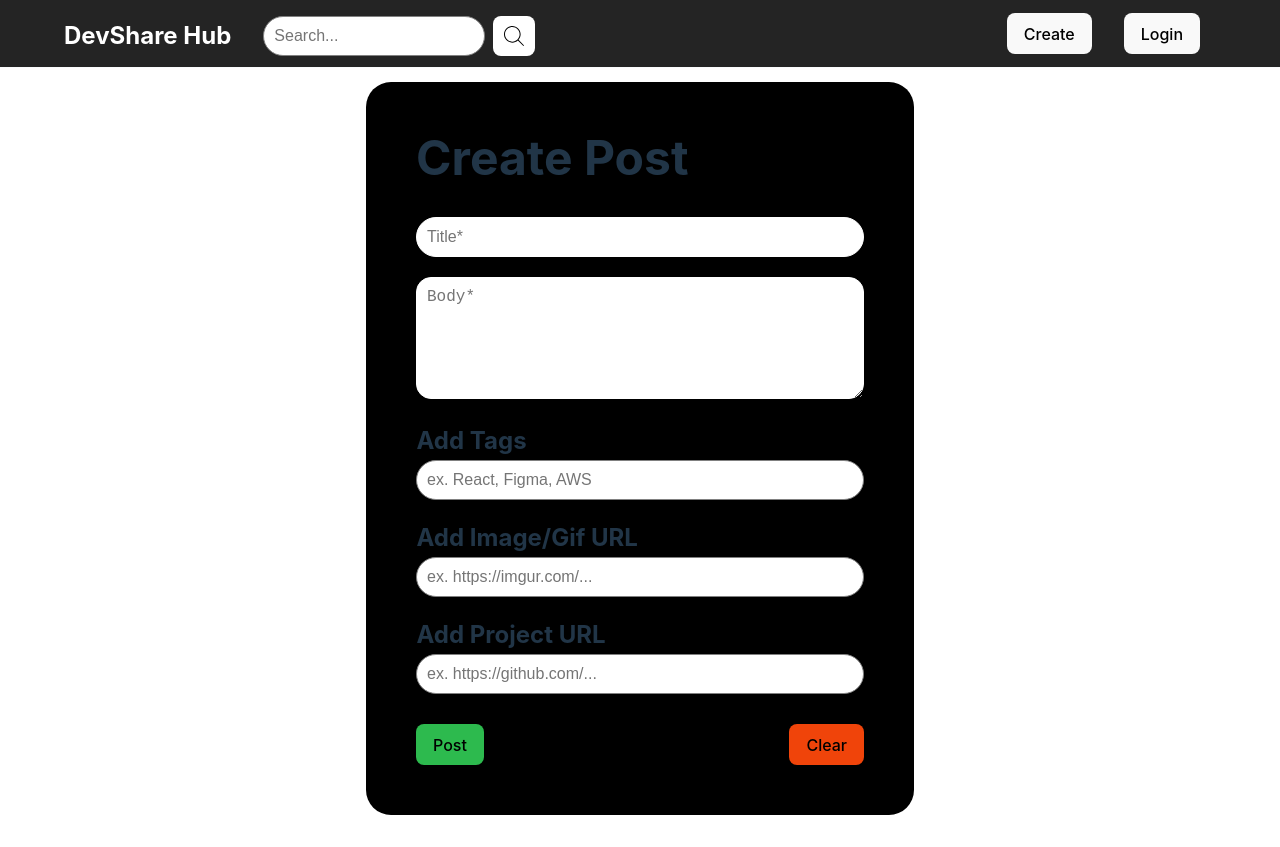
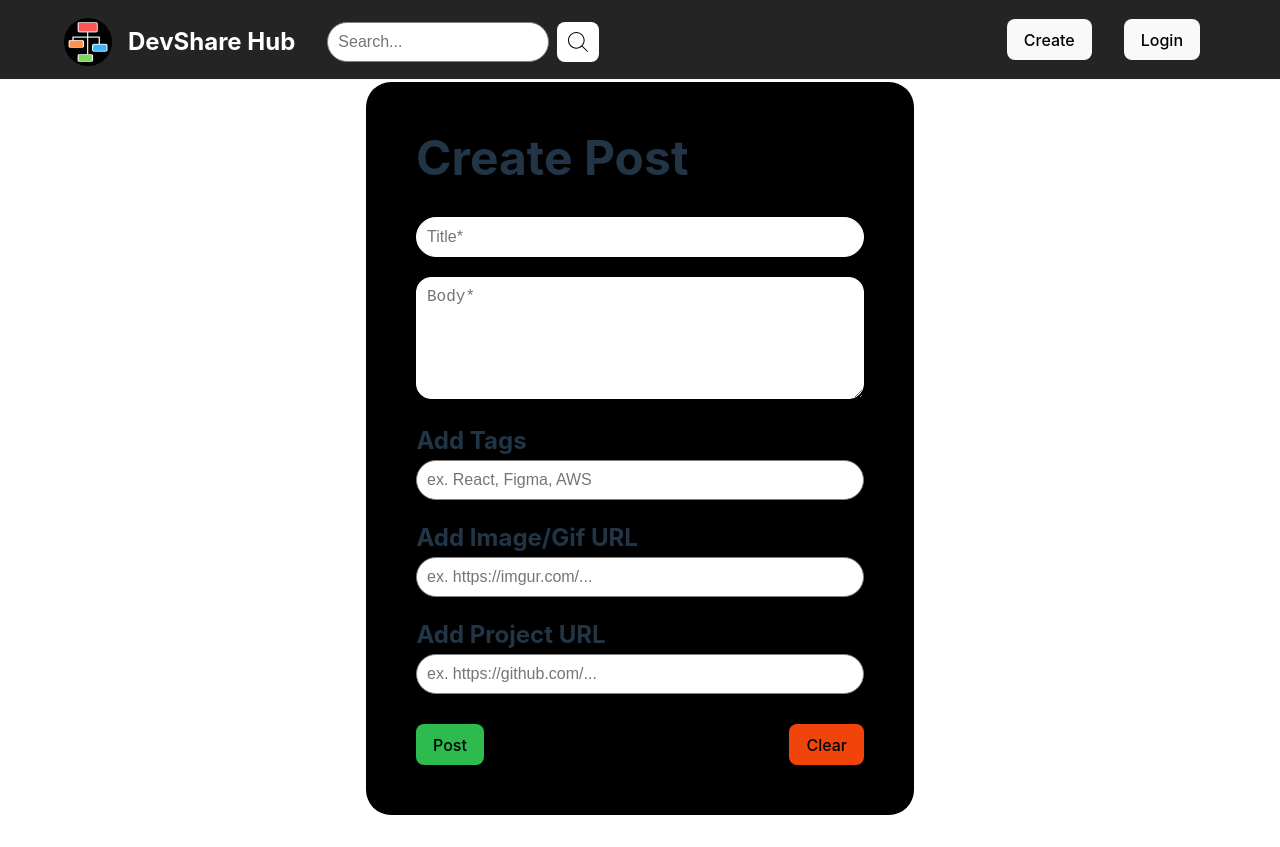
Before and after one commit to rahulio96/devshare-hub, a React (Vite) app: page /create in a window 1280 px wide. Built offline with nearby package versions, Linux system fonts and the light colour scheme; no server answers.

Commit message:
Added logo to navbar and improved responsiveness

```diff
--- a/src/components/navbar/Navbar.jsx
+++ b/src/components/navbar/Navbar.jsx
@@ -2,6 +2,7 @@ import navbarCSS from './Navbar.module.css'
 import searchIcon from '/search.svg?url'
 import { useState } from 'react'
 import { useNavigate } from "react-router-dom";
+import logo from "/devsharehub-logo.png"
 
 function Navbar({setSearch}) {
 
@@ -35,7 +36,13 @@ function Navbar({setSearch}) {
     return (
       <nav>
         <div className={navbarCSS.title}>
-          <h2><a href='/' onClick={clickLogo}>DevShare Hub</a></h2>
+          <h2>
+            <a href='/' onClick={clickLogo}>
+              <img className={navbarCSS.logo} src={logo}/>
+                <div className={navbarCSS.logoName}>DevShare Hub</div>
+              </a>
+          </h2>
+
           <div className={navbarCSS.searchSection}>
           <input type='text' placeholder='Search...' onChange={onSearch} onKeyUp={handleEnter}></input>
           <button
--- a/src/components/navbar/Navbar.module.css
+++ b/src/components/navbar/Navbar.module.css
@@ -19,9 +19,9 @@ nav {
 nav input {
     padding: 10px;
     width: 200px;
-    margin-left: 1rem;
     border-radius: 25px;
     border: 1px solid grey;
+    margin: 0 0.5rem;
 }
 
 nav h2 {
@@ -66,6 +66,21 @@ nav ul li a:hover {
     color:white;
 }
 
+.title a {
+    display: flex;
+    align-items: center;
+}
+
+.logoName {
+    margin-left: 1rem;
+    margin-right: 0.5rem;
+}
+
+.logo {
+    width: 3rem;
+    height: auto;
+}
+
 .searchSection {
     display: flex;
     flex-direction: row;
@@ -74,7 +89,6 @@ nav ul li a:hover {
 
 .searchBtn {
     background-color: white;
-    margin-left: 0.5rem;
     padding: 0;
     padding-left: 10px;
     padding-right: 10px;
@@ -84,15 +98,26 @@ nav ul li a:hover {
     width: 20px;
 }
 
-@media only screen and (max-width: 840px) {
+@media only screen and (max-width: 888px) {
+
+    nav input {
+        width: 100px;
+    }
+}
+
+@media only screen and (max-width: 768px) {
+    .searchBtn {
+        display: none;
+    }
+    .logoName {
+        display: none;
+    }
+
     nav {
         font-size: small;
         justify-content: center;
         padding-bottom: 10px;
-    }
-
-    nav input {
-        width: 100px;
+        width: 100%;
     }
 
     nav h2 {
```
Also changed, not shown: public/devsharehub-logo.png (added).
